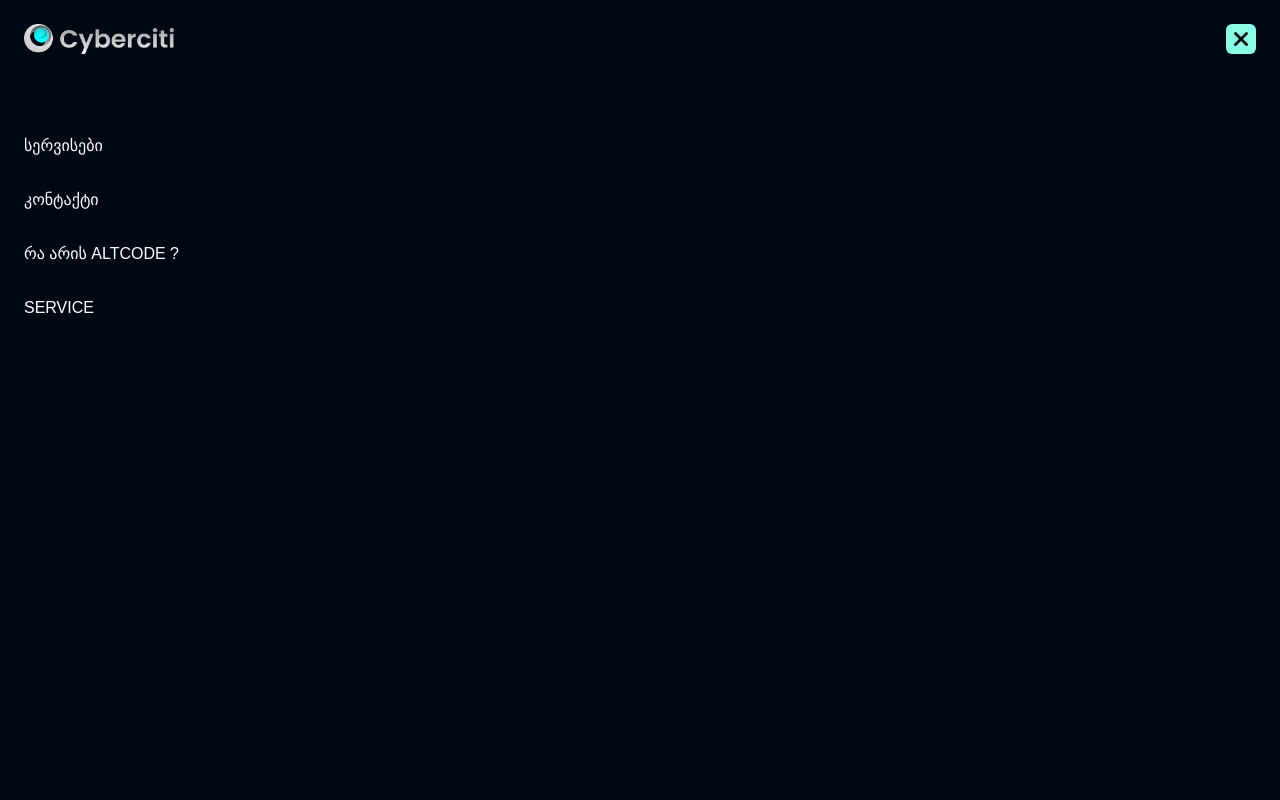
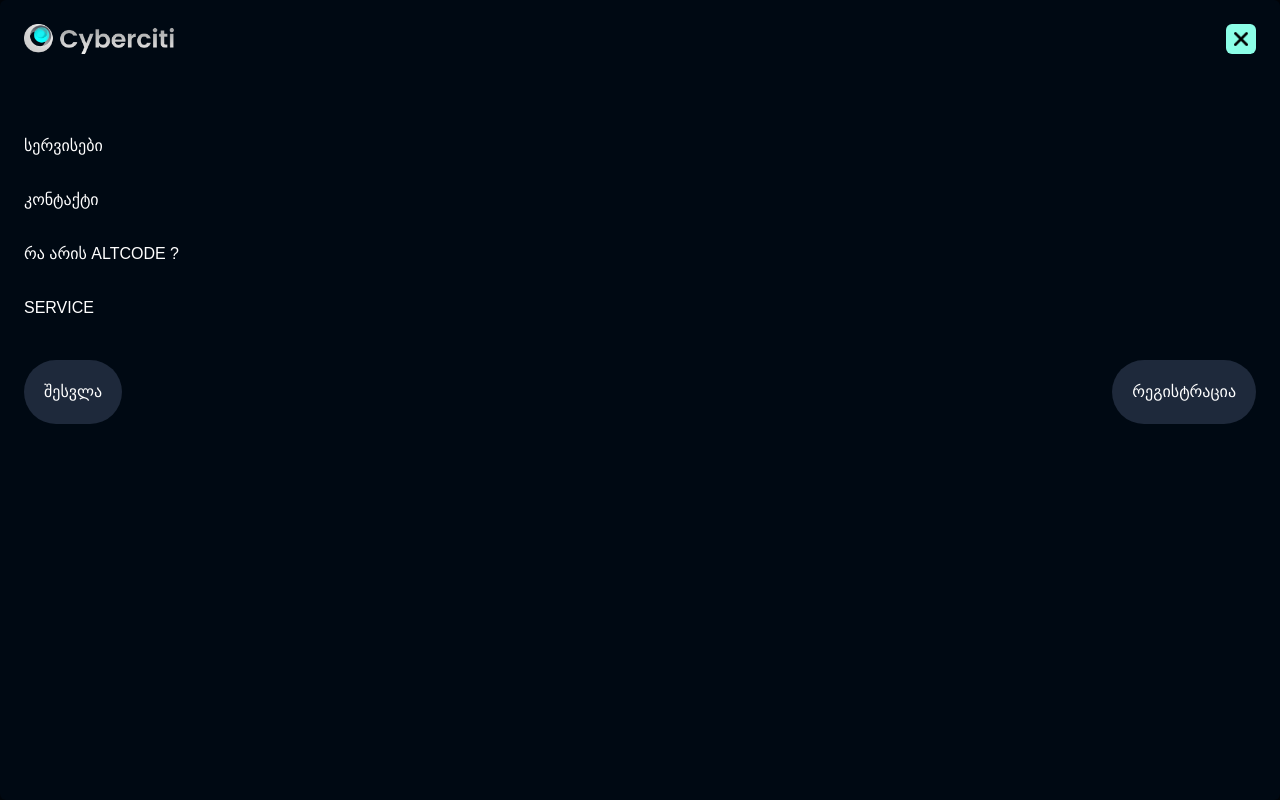
Before and after one commit to Tusho7/altcode-front, a React (Vite) app: page / in a window 1280 px wide. Both pictures are taken after a click on the button 1247 px from the left and 41 px from the top of the page. Shown: the top 800 px of the page. Built offline with nearby package versions, Linux system fonts and the light colour scheme.

Commit message:
feat: Add login and signup buttons

```diff
--- a/src/Components/Navigation.tsx
+++ b/src/Components/Navigation.tsx
@@ -33,6 +33,14 @@ function Navigation() {
                 <li className="pt-[30px]">კონტაქტი</li>
                 <li className="pt-[30px]">რა არის ALTCODE ?</li>
                 <li className="pt-[30px]">SERVICE</li>
+                <div className="flex justify-between items-center mt-10">
+                  <button className="text-white p-5 bg-slate-800 rounded-full">
+                    შესვლა
+                  </button>
+                  <button className="text-white p-5 bg-slate-800 rounded-full">
+                    რეგისტრაცია
+                  </button>
+                </div>
               </ul>
             </div>
           </div>
```
